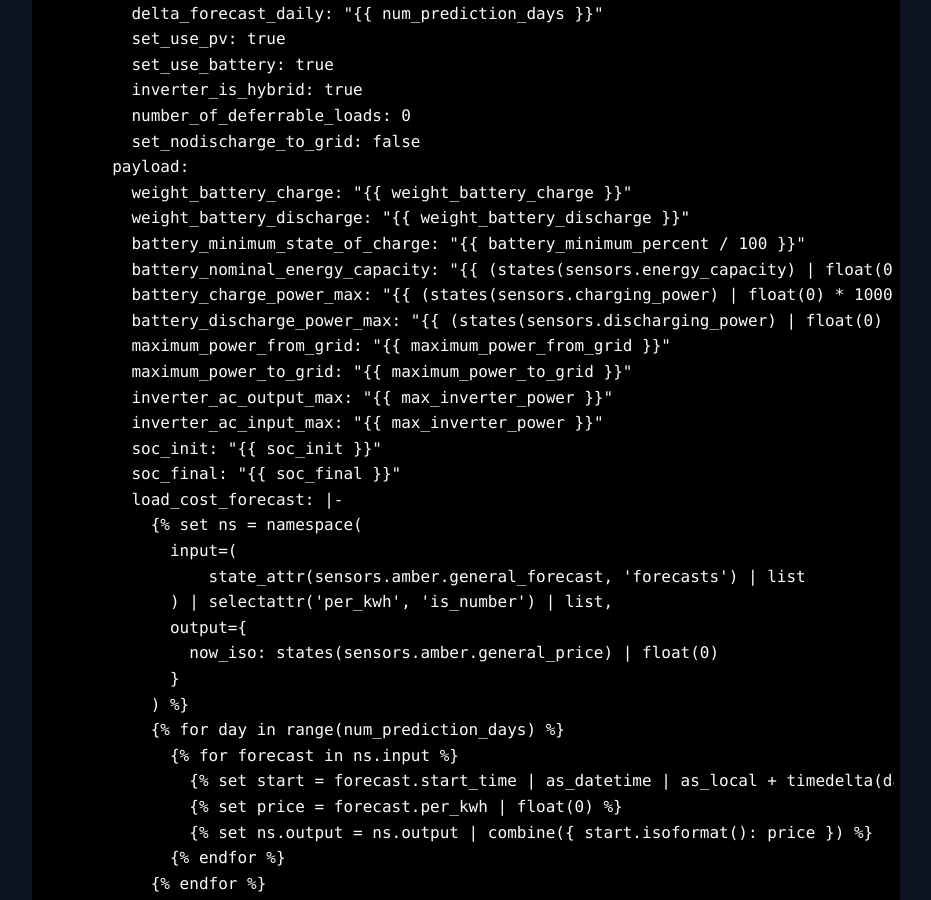
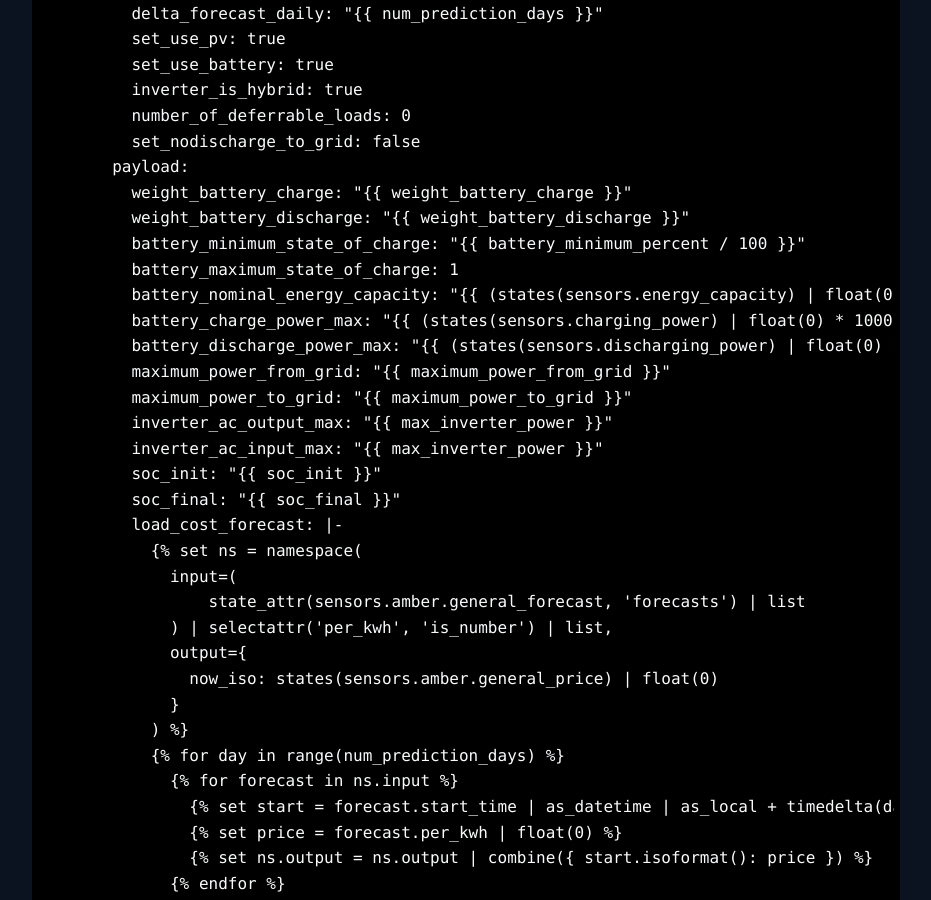
Before and after one commit to AnnableLab/annablelab.github.io, a Jekyll site: the page built from pages/emhass.md, in a window 1280 px wide and 900 px high, scrolled down 2516 px. Shown: the whole window, without its empty margins (174-1105 px from the left). Built offline with Jekyll 4.4.1, drawn with Linux system fonts in a browser that asks for light colours.

Commit message:
Allow 100% charge (default is 90%)

```diff
--- a/_includes/emhass_script.yaml
+++ b/_includes/emhass_script.yaml
@@ -71,6 +71,7 @@
         weight_battery_charge: "{{ weight_battery_charge }}"
         weight_battery_discharge: "{{ weight_battery_discharge }}"
         battery_minimum_state_of_charge: "{{ battery_minimum_percent / 100 }}"
+        battery_maximum_state_of_charge: 1
         battery_nominal_energy_capacity: "{{ (states(sensors.energy_capacity) | float(0) * 1000) | round }}"
         battery_charge_power_max: "{{ (states(sensors.charging_power) | float(0) * 1000) | round }}"
         battery_discharge_power_max: "{{ (states(sensors.discharging_power) | float(0) * 1000) | round }}"
```
